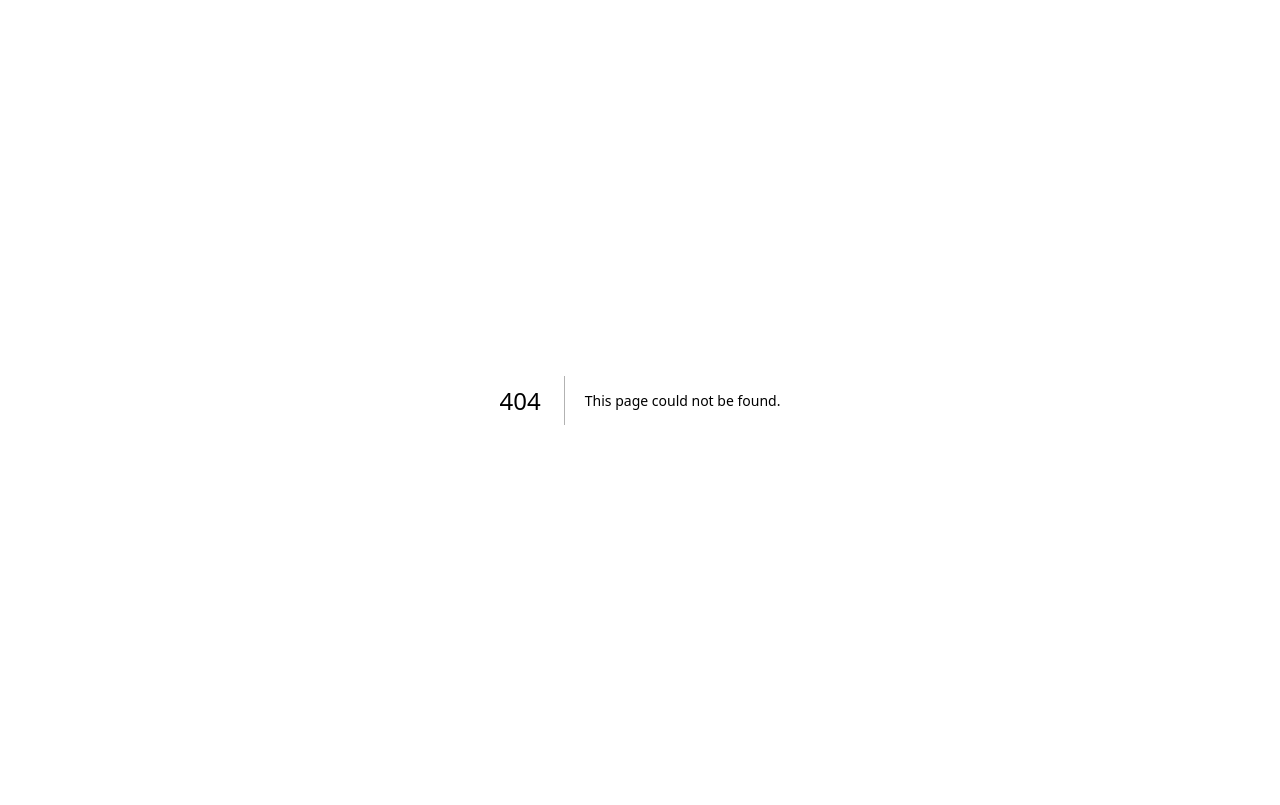
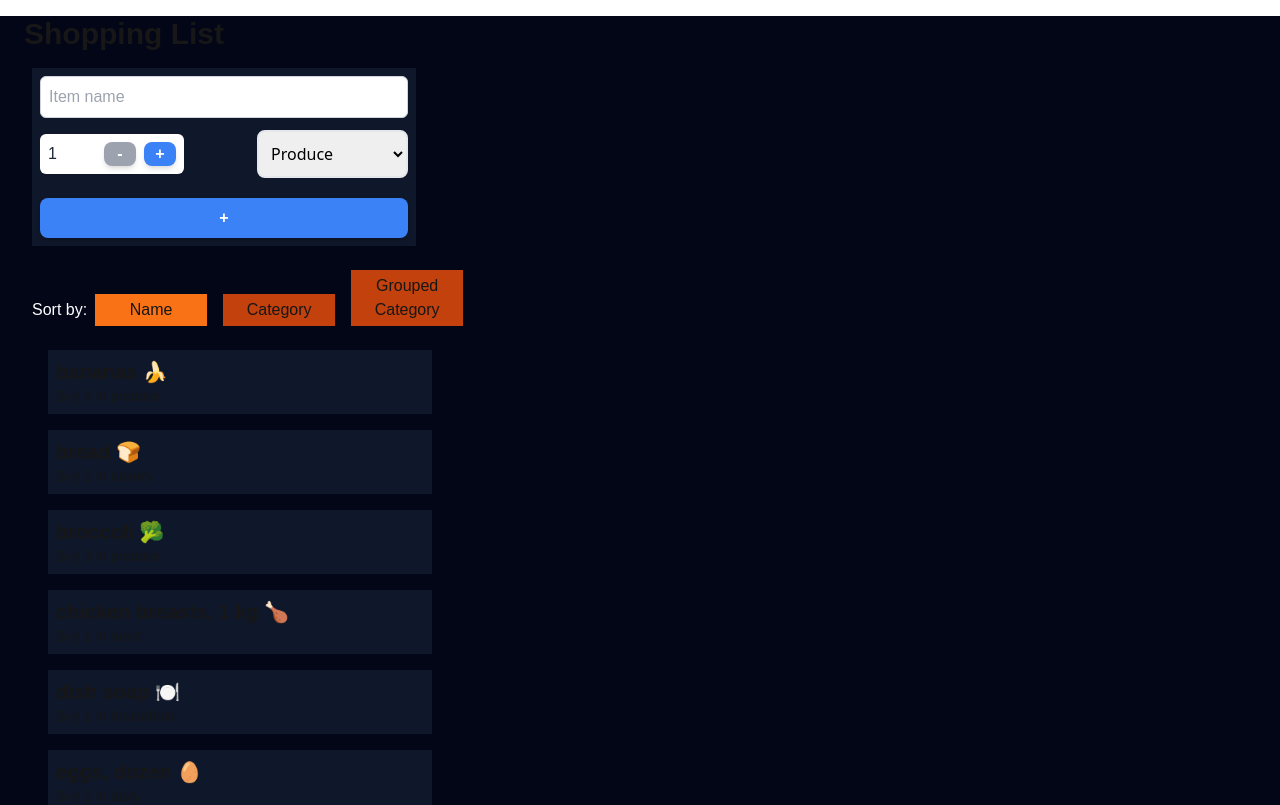
Before and after one commit to SethG1262/cprg306-assignments, a Next.js app: page /week-7 in a window 1280 px wide. Before the commit this address had no page. Shown: the top 805 px of the page. Built offline with nearby package versions, Linux system fonts and the light colour scheme.

Commit message:
week-7
unnga bunga woo waaa finish

```diff
--- a/app/page.js
+++ b/app/page.js
@@ -19,6 +19,7 @@
       <p>
         <Link href="/week-6"> Week 6</Link>
       </p>
+       <Link href="/week-7"> Week 7</Link>
     </main>
   );
 }
--- /dev/null
+++ b/app/week-7/item-list.js
@@ -0,0 +1,87 @@
+'use client';
+import React, { useState } from 'react';
+import Item from './item.js';
+
+const ItemList = ({ items }) => {
+  const [sortBy, setSortBy] = useState('name'); // Default sorting by name
+
+  // Function to group items by category
+  const groupItemsByCategory = (items) => {
+    const grouped = items.reduce((acc, item) => {
+      if (!acc[item.category]) {
+        acc[item.category] = [];
+      }
+      acc[item.category].push(item);
+      return acc;
+    }, {});
+
+    // Sort items within each category
+    Object.keys(grouped).forEach((category) => {
+      grouped[category].sort((a, b) => a.name.localeCompare(b.name));
+    });
+
+    return grouped;
+  };
+
+  let sortedItems;
+  if (sortBy === 'name') {
+    // Sort by name
+    sortedItems = [...items].sort((a, b) => a.name.localeCompare(b.name));
+  } else if (sortBy === 'category') {
+    // Sort by category
+    sortedItems = [...items].sort((a, b) => a.category.localeCompare(b.category));
+  } else if (sortBy === 'group') {
+    // Group items by category and sort
+    sortedItems = groupItemsByCategory(items);
+  }
+
+  return (
+    <div className='m-4'>
+      <div>
+        <label className="text-white">Sort by:</label>
+        <button
+          onClick={() => setSortBy('name')}
+          className={`p-1 m-2 w-28 ${sortBy === 'name' ? 'bg-orange-500' : 'bg-orange-700'}`}
+        >
+          Name
+        </button>
+        <button
+          onClick={() => setSortBy('category')}
+          className={`p-1 m-2 w-28 ${sortBy === 'category' ? 'bg-orange-500' : 'bg-orange-700'}`}
+        >
+          Category
+        </button>
+        <button
+          onClick={() => setSortBy('group')}
+          className={`p-1 m-2 w-28 ${sortBy === 'group' ? 'bg-orange-500' : 'bg-orange-700'}`}
+        >
+          Grouped Category
+        </button>
+      </div>
+
+      {/* Render Items */}
+      <ul>
+        {sortBy === 'group' ? (
+          // Render grouped items by category
+          Object.keys(sortedItems).sort().map((category) => (
+            <div key={category}>
+              <h3 className="capitalize text-xl">{category}</h3>
+              <ul>
+                {sortedItems[category].map((item) => (
+                  <Item key={item.id} item={item} />
+                ))}
+              </ul>
+            </div>
+          ))
+        ) : (
+          // Render sorted items by name or category
+          sortedItems.map((item) => (
+            <Item key={item.id} item={item} />
+          ))
+        )}
+      </ul>
+    </div>
+  );
+};
+
+export default ItemList;
--- /dev/null
+++ b/app/week-7/item.js
@@ -0,0 +1,10 @@
+export default function Item({ item }) {
+    return (
+      <li className="p-2 m-4 bg-slate-900 max-w-sm">
+          <h2 className="text-xl font-bold">{item.name || 'Unknown Item'}</h2>
+        <div className="text-sm">
+          Buy {item.quantity} in {item.category}
+        </div>
+      </li>
+    );
+  }
--- /dev/null
+++ b/app/week-7/items.json
@@ -0,0 +1,74 @@
+[
+    {
+      "id": "1h2GJKH12gkHG31h1H",
+      "name": "milk, 4 L 🥛",
+      "quantity": 1,
+      "category": "dairy"
+    },
+    {
+      "id": "2KJH3k2j3H1k2J3K1H",
+      "name": "bread 🍞",
+      "quantity": 2,
+      "category": "bakery"
+    },
+    {
+      "id": "3h2KJH3k2j3H1k2J3",
+      "name": "eggs, dozen 🥚",
+      "quantity": 2,
+      "category": "dairy"
+    },
+    {
+      "id": "4k2J3K1H2GJKH12gk",
+      "name": "bananas 🍌",
+      "quantity": 6,
+      "category": "produce"
+    },
+    {
+      "id": "5H1h1H2KJH3k2j3H",
+      "name": "broccoli 🥦",
+      "quantity": 3,
+      "category": "produce"
+    },
+    {
+      "id": "6H1k2J3K1H2GJKH1",
+      "name": "chicken breasts, 1 kg 🍗",
+      "quantity": 1,
+      "category": "meat"
+    },
+    {
+      "id": "7gkHG31h1H2KJH3k",
+      "name": "pasta sauce 🍝",
+      "quantity": 3,
+      "category": "canned goods"
+    },
+    {
+      "id": "8j3H1k2J3K1H2GJK",
+      "name": "spaghetti, 454 g 🍝",
+      "quantity": 2,
+      "category": "dry goods"
+    },
+    {
+      "id": "9H12gkHG31h1H2KJ",
+      "name": "toilet paper, 12 pack 🧻",
+      "quantity": 1,
+      "category": "household"
+    },
+    {
+      "id": "10H3k2j3H1k2J3K1",
+      "name": "paper towels, 6 pack",
+      "quantity": 1,
+      "category": "household"
+    },
+    {
+      "id": "11k2J3K1H2GJKH12",
+      "name": "dish soap 🍽️",
+      "quantity": 1,
+      "category": "household"
+    },
+    {
+      "id": "12GJKH12gkHG31h1",
+      "name": "hand soap 🧼",
+      "quantity": 4,
+      "category": "household"
+    }
+  ]
--- /dev/null
+++ b/app/week-7/new-item.js
@@ -0,0 +1,105 @@
+'use client';
+
+import { useState } from 'react';
+
+export default function NewItem({ onAddItem }) {
+    const [name, setName] = useState('');
+    const [quantity, setQuantity] = useState(1);
+    const [category, setCategory] = useState('Produce');
+
+    const increment = () => {
+        if (quantity < 99) {
+            setQuantity(quantity + 1);
+        }
+    };
+
+    const decrement = () => {
+        if (quantity > 1) {
+            setQuantity(quantity - 1);
+        }
+    };
+
+    const handleSubmit = (e) => {
+        e.preventDefault();
+
+        // Create a new item with a random id
+        const newItem = {
+            id: Math.random().toString(36).substr(2, 9),
+            name,
+            quantity,
+            category,
+        };
+
+        // Use onAddItem prop to add the item to the list
+        onAddItem(newItem);
+
+        // Reset the form fields
+        setName('');
+        setQuantity(1);
+        setCategory('Produce');
+    };
+
+    return (
+        <form onSubmit={handleSubmit} className="p-2 m-4 bg-slate-900 text-black max-w-sm w-full">
+            <div>
+                <input
+                    placeholder='Item name'
+                    type="text"
+                    id="name"
+                    value={name}
+                    onChange={(e) => setName(e.target.value)}
+                    required
+                    className="border border-gray-300 p-2 w-full rounded-md focus:outline-none focus:ring-2 focus:ring-blue-400"
+                />
+            </div>
+            <div className='flex justify-between'>
+                <div className="flex justify-between w-36 bg-white p-2 rounded-md shadow-sm mt-4 mb-4">
+                    <span className="text-gray-800">{quantity}</span>
+                    <div className="flex space-x-2">
+                        <button
+                            type="button"
+                            onClick={decrement}
+                            disabled={quantity === 1}
+                            className="w-8 bg-blue-500 text-white font-semibold rounded-lg shadow-md hover:bg-blue-700 focus:outline-none focus:ring-2 disabled:bg-gray-400 focus:ring-blue-400 focus:ring-opacity-75"
+                        >
+                            -
+                        </button>
+                        <button
+                            type="button"
+                            onClick={increment}
+                            disabled={quantity === 99}
+                            className="w-8 bg-blue-500 text-white font-semibold rounded-lg shadow-md hover:bg-blue-700 focus:outline-none focus:ring-2 disabled:bg-gray-400 focus:ring-blue-400 focus:ring-opacity-75"
+                        >
+                            +
+                        </button>
+                    </div>
+                </div>
+                <select
+                    id="category"
+                    value={category}
+                    onChange={(e) => setCategory(e.target.value)}
+                    className="mt-3 mb-3 border-2 border-grey-300 p-2 rounded-lg font-sans"
+                >
+                    <option value="Produce">Produce</option>
+                    <option value="Dairy">Dairy</option>
+                    <option value="Bakery">Bakery</option>
+                    <option value="Meat">Meat</option>
+                    <option value="Frozen Foods">Frozen Foods</option>
+                    <option value="Canned Goods">Canned Goods</option>
+                    <option value="Dry Goods">Dry Goods</option>
+                    <option value="Beverages">Beverages</option>
+                    <option value="Snacks">Snacks</option>
+                    <option value="Household">Household</option>
+                    <option value="Other">Other</option>
+                </select>
+            </div>
+
+            <button
+                type="submit"
+                className="w-full mt-2 py-2 bg-blue-500 text-white font-semibold rounded-lg shadow-md hover:bg-blue-700 focus:outline-none focus:ring-2 focus:ring-blue-400 focus:ring-opacity-75"
+            >
+                +
+            </button>
+        </form>
+    );
+}
--- /dev/null
+++ b/app/week-7/page.js
@@ -0,0 +1,28 @@
+"use client";
+
+import { useState } from 'react';
+import ItemList from './item-list';
+import NewItem from './new-item';
+import itemsData from './items.json';
+
+export default function Page() {
+  // Initialize state with items data
+  const [items, setItems] = useState(itemsData);
+
+  // Handler to add a new item
+  const handleAddItem = (newItem) => {
+    setItems((prevItems) => [...prevItems, newItem]);
+  };
+
+  return (
+    <main className="bg-slate-950">
+      <div className='m-4'>
+        <h2 className="text-3xl font-bold m-2">Shopping List</h2>
+        {/* New Item Form */}
+        <NewItem onAddItem={handleAddItem} />
+        {/* Display Item List */}
+        <ItemList items={items} />
+      </div>
+    </main>
+  );
+}
```
